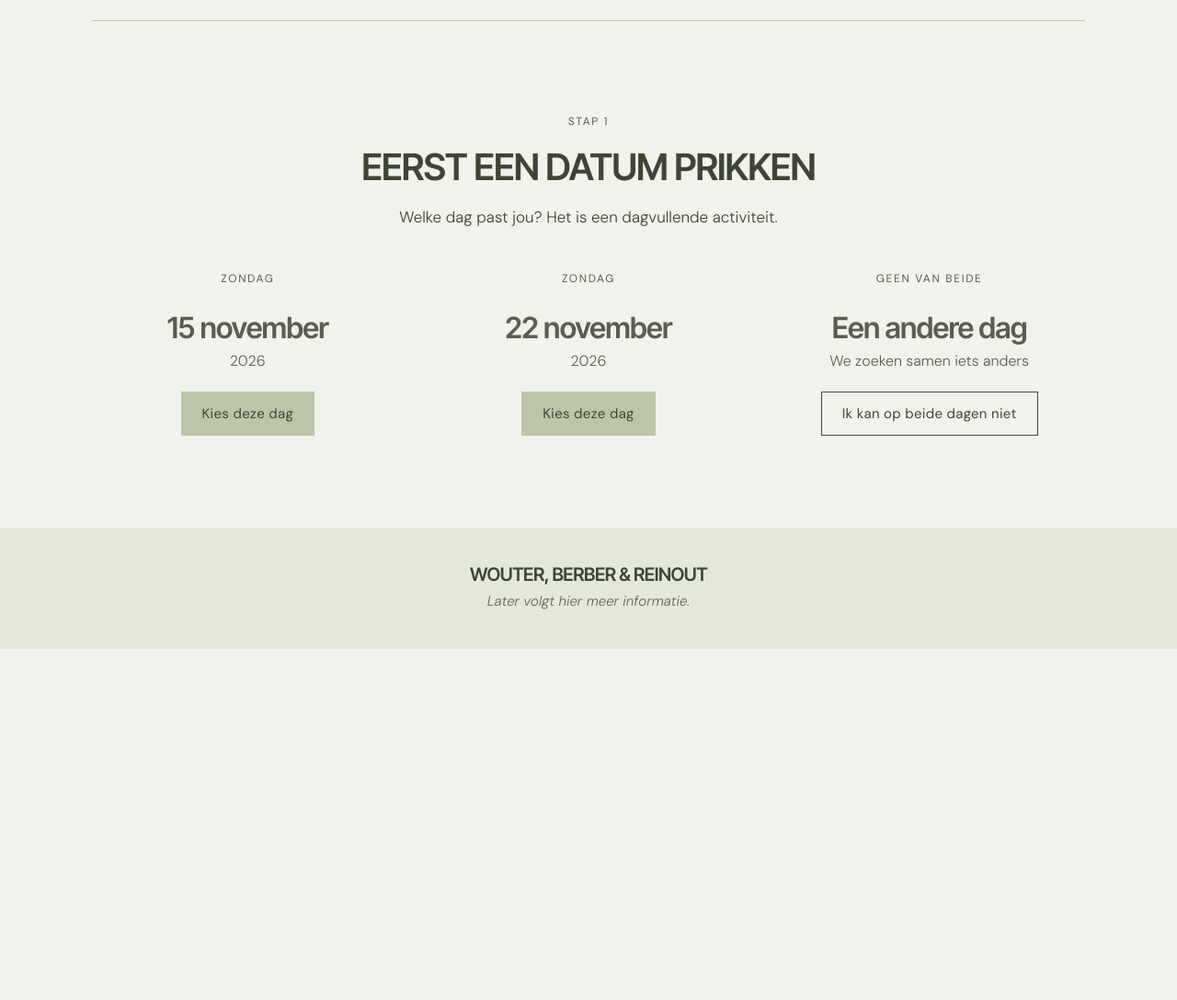
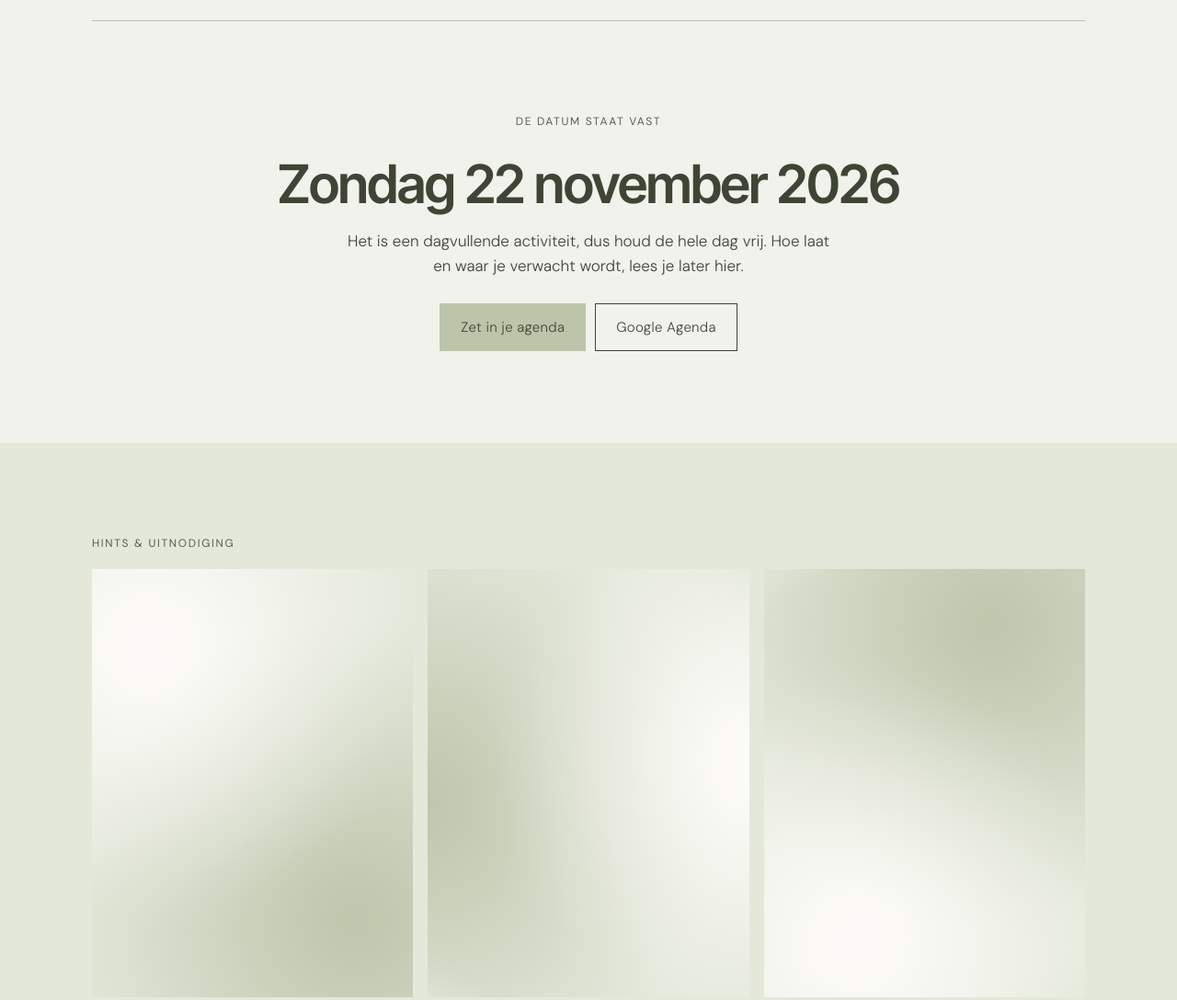
Before and after one commit to reinoutgorter-max/dagje-uit, a plain HTML site: page 578884-arend/index.html in a window 1280 px wide. Shown: the part 1500-2588 px from the top of the page at 92% size. Before the commit the page ends 2206 px from the top, so only its background shows below. Drawn offline with Linux system fonts and the light colour scheme.

Commit message:
Datum vast voor Arend: 22 november

```diff
--- a/578884-arend/index.html
+++ b/578884-arend/index.html
@@ -99,7 +99,7 @@
 </dialog>
 
 <script>
-const CFG = {"slug": "578884-arend", "naam": "Arend", "datum_vast": null, "datums": [{"id": "2026-11-15", "label": "Zondag 15 november 2026", "ics": "2026-11-15.ics", "google": "https://calendar.google.com/calendar/render?action=TEMPLATE&text=Dagje+uit+met+Wouter%2C+Berber+en+Reinout&dates=20261115%2F20261116&details=Dagvullende+verrassing.+Meer+informatie+volgt+op+https%3A%2F%2Freinoutgorter-max.github.io%2Fdagje-uit%2F578884-arend%2F"}, {"id": "2026-11-22", "label": "Zondag 22 november 2026", "ics": "2026-11-22.ics", "google": "https://calendar.google.com/calendar/render?action=TEMPLATE&text=Dagje+uit+met+Wouter%2C+Berber+en+Reinout&dates=20261122%2F20261123&details=Dagvullende+verrassing.+Meer+informatie+volgt+op+https%3A%2F%2Freinoutgorter-max.github.io%2Fdagje-uit%2F578884-arend%2F"}], "vakken": [{"titel": "Tip 1", "beschikbaar": false, "tekst": []}, {"titel": "Tip 2", "beschikbaar": false, "tekst": []}, {"titel": "Uitnodiging", "beschikbaar": false, "tekst": []}], "mail": {"aan": "r.gorter@me.com", "cc": [], "test": true}};
+const CFG = {"slug": "578884-arend", "naam": "Arend", "datum_vast": "2026-11-22", "datums": [{"id": "2026-11-15", "label": "Zondag 15 november 2026", "ics": "2026-11-15.ics", "google": "https://calendar.google.com/calendar/render?action=TEMPLATE&text=Dagje+uit+met+Wouter%2C+Berber+en+Reinout&dates=20261115%2F20261116&details=Dagvullende+verrassing.+Meer+informatie+volgt+op+https%3A%2F%2Freinoutgorter-max.github.io%2Fdagje-uit%2F578884-arend%2F"}, {"id": "2026-11-22", "label": "Zondag 22 november 2026", "ics": "2026-11-22.ics", "google": "https://calendar.google.com/calendar/render?action=TEMPLATE&text=Dagje+uit+met+Wouter%2C+Berber+en+Reinout&dates=20261122%2F20261123&details=Dagvullende+verrassing.+Meer+informatie+volgt+op+https%3A%2F%2Freinoutgorter-max.github.io%2Fdagje-uit%2F578884-arend%2F"}], "vakken": [{"titel": "Tip 1", "beschikbaar": false, "tekst": []}, {"titel": "Tip 2", "beschikbaar": false, "tekst": []}, {"titel": "Uitnodiging", "beschikbaar": false, "tekst": []}], "mail": {"aan": "r.gorter@me.com", "cc": [], "test": true}};
 const sleutel = "dagje-uit-" + CFG.slug;
 const $ = id => document.getElementById(id);
 const params = new URLSearchParams(location.search);
```
